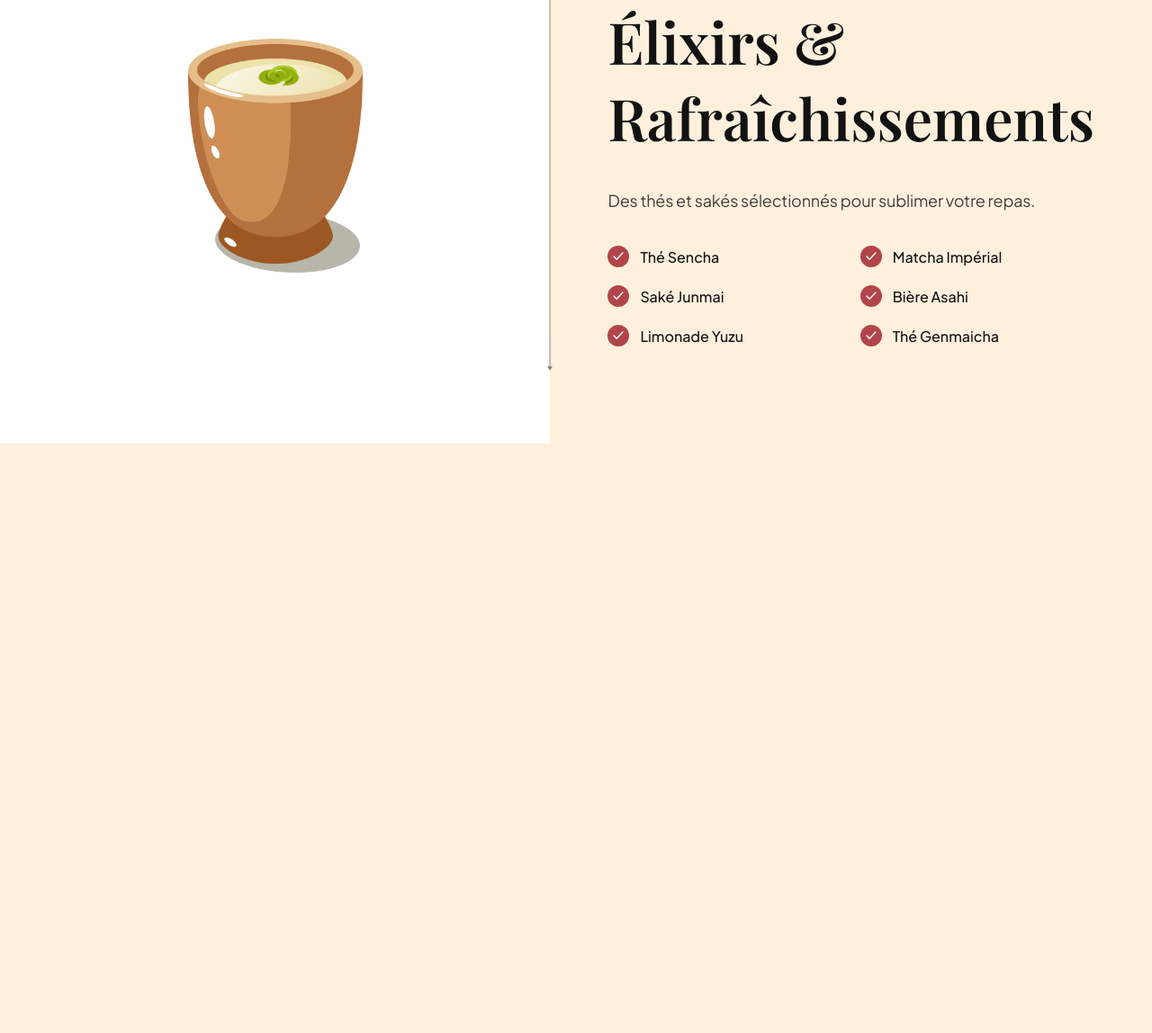
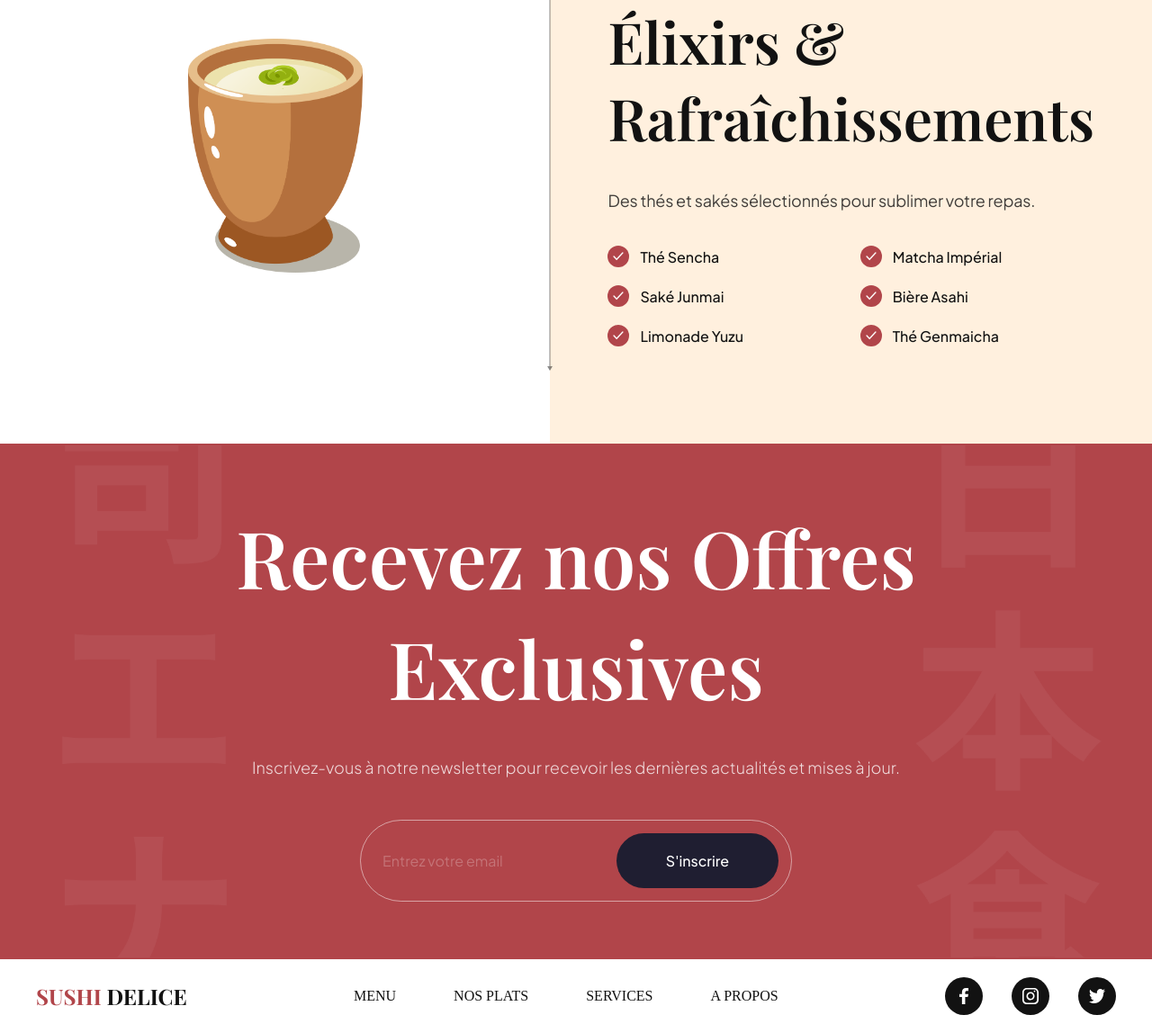
Before and after one commit to Joranvnp/Sushi-site, a website built with Vite: page index.html in a window 1280 px wide. Shown: the part 3278-4426 px from the top of the page at 90% size. Before the commit the page ends 3771 px from the top, so only its background shows below. Built offline with nearby package versions, Linux system fonts and the light colour scheme; files whose address does not match are found by name.

Commit message:
Add newsletter and footer section

```diff
--- a/css/sections/footer.css
+++ b/css/sections/footer.css
@@ -0,0 +1,62 @@
+.footer {
+  width: 100%;
+  padding: 20px 40px;
+  background: var(--color-white);
+
+  flex-wrap: wrap;
+  gap: 20px;
+
+  overflow: hidden;
+}
+
+.footer__logo {
+  font-size: 24px;
+  font-weight: bold;
+  font-family: var(--playfair-display);
+  text-transform: uppercase;
+
+  color: var(--secondary-color);
+  cursor: pointer;
+}
+
+.footer__logo span {
+  color: var(--primary-color);
+}
+
+.footer ul {
+  list-style: none;
+
+  display: flex;
+  flex-wrap: wrap;
+  flex-direction: row;
+  gap: 64px;
+}
+
+.footer ul:last-child {
+  gap: 32px;
+}
+
+.footer__nav li {
+  font-size: 16px;
+  font-weight: 500;
+  font-family: var(--plys-jakarta-sans);
+  text-transform: uppercase;
+
+  color: var(--secondary-color);
+  cursor: pointer;
+}
+
+.footer__social li {
+  width: 42px;
+  height: 42px;
+
+  background-color: var(--secondary-color);
+  border-radius: 100%;
+}
+
+.footer__social li img {
+  width: 45%;
+  height: 45%;
+
+  object-fit: contain;
+}
--- a/css/sections/subscribe.css
+++ b/css/sections/subscribe.css
@@ -0,0 +1,83 @@
+.subscription {
+  padding: 64px;
+  background-color: var(--primary-color);
+  background-image: url("../../assets/subscribe_bg.png");
+  background-position: center;
+  background-repeat: no-repeat;
+  background-size: contain;
+
+  flex-direction: column;
+  overflow: hidden;
+}
+
+.subscription h2 {
+  font-size: 88px;
+  font-family: var(--playfair-display);
+  font-weight: 600;
+  line-height: 123px;
+
+  color: #fff;
+  text-align: center;
+}
+
+.subscription p {
+  font-size: 18px;
+  font-family: var(--plus-jakarta-sans);
+  font-weight: 300;
+  line-height: 36px;
+
+  margin-top: 32px;
+
+  color: rgba(255, 255, 255, 0.8);
+}
+
+.subscription__form {
+  min-width: 480px;
+  margin-top: 40px;
+
+  padding: 14px 14px 14px 24px;
+
+  display: flex;
+  gap: 10px;
+
+  border: 1px solid rgba(255, 255, 255, 0.5);
+  border-radius: 46px;
+}
+
+.subscription__form input {
+  flex: 1;
+
+  font-size: 16px;
+  font-weight: 400px;
+  font-family: var(--plus-jakarta-sans);
+
+  color: #fff;
+  opacity: 0.5;
+
+  background: transparent;
+  border: none;
+}
+
+.subscription__form input::placeholder {
+  color: #fff;
+  opacity: 0.5;
+}
+
+.subscription__form button {
+  padding: 20px;
+
+  min-width: 180px;
+
+  font-size: 16px;
+  font-weight: 500;
+  font-family: var(--plus-jakarta-sans);
+
+  color: #fff;
+  text-align: center;
+
+  background: var(--black-400);
+  border-radius: 46px;
+  border: none;
+
+  cursor: pointer;
+}
--- a/index.html
+++ b/index.html
@@ -347,6 +347,41 @@
       </section>
     </section>
 
+    <section class="subscription flex-center" id="services">
+      <h2 data-aos="flip-down">Recevez nos Offres Exclusives <br /></h2>
+      <p data-aos="fade-up">
+        Inscrivez-vous à notre newsletter pour recevoir les dernières actualités
+        et mises à jour.
+      </p>
+      <div data-aos="fade-up" class="subscription__form">
+        <input type="text" placeholder="Entrez votre email" />
+        <button>S'inscrire</button>
+      </div>
+    </section>
+
+    <footer class="footer flex-between">
+      <h3 class="footer__logo"><span>Sushi</span> Delice</h3>
+
+      <ul class="footer__nav">
+        <li><a href="#menu">Menu</a></li>
+        <li><a href="#food">Nos Plats</a></li>
+        <li><a href="#services">Services</a></li>
+        <li><a href="#about-us">A propos</a></li>
+      </ul>
+
+      <ul class="footer__social">
+        <li class="flex-center">
+          <image src="assets/facebook.svg" alt="facebook" />
+        </li>
+        <li class="flex-center">
+          <image src="assets/instagram.svg" alt="instagram" />
+        </li>
+        <li class="flex-center">
+          <image src="assets/twitter.svg" alt="twitter" />
+        </li>
+      </ul>
+    </footer>
+
     <script type="module" src="js/script.js"></script>
   </body>
 </html>
```
